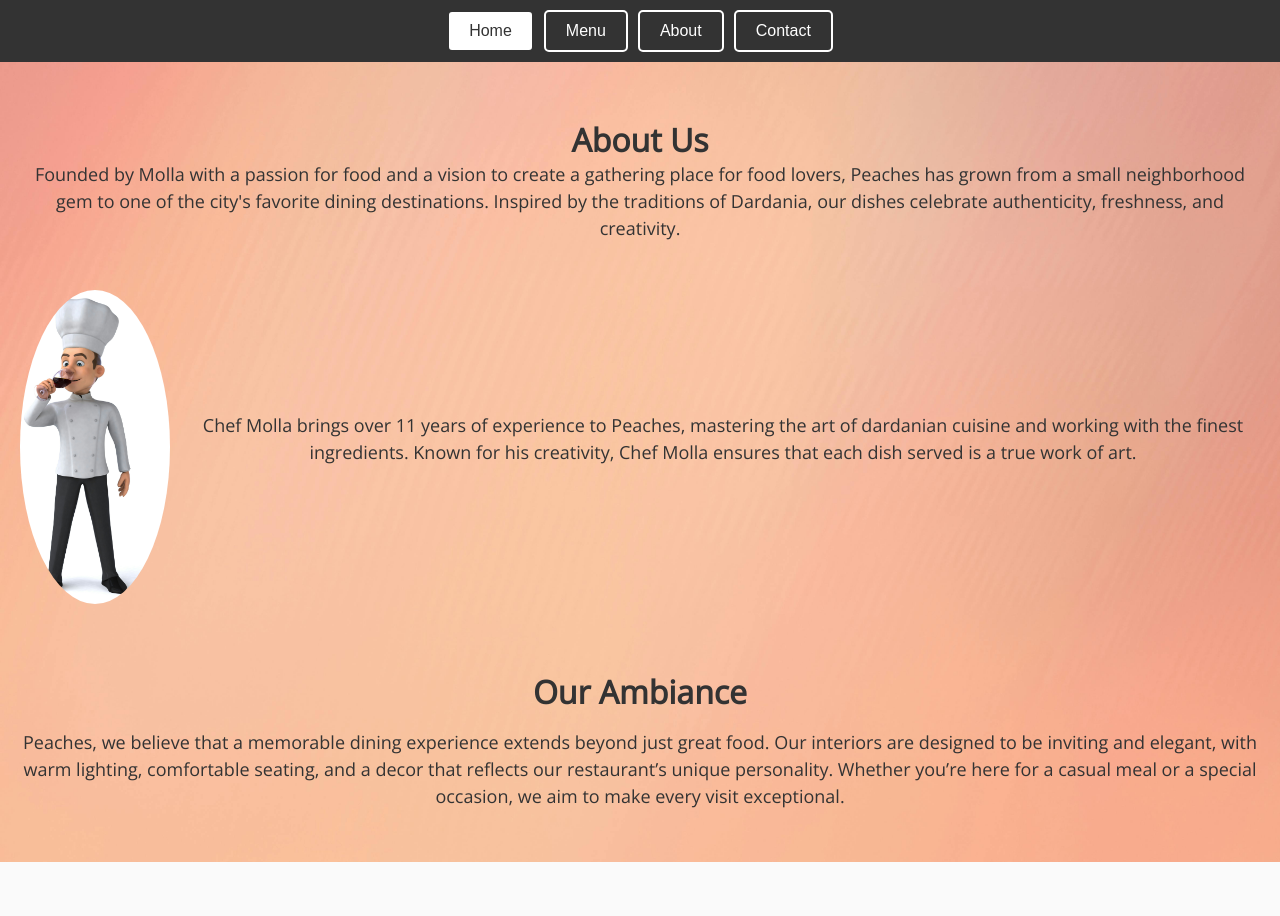
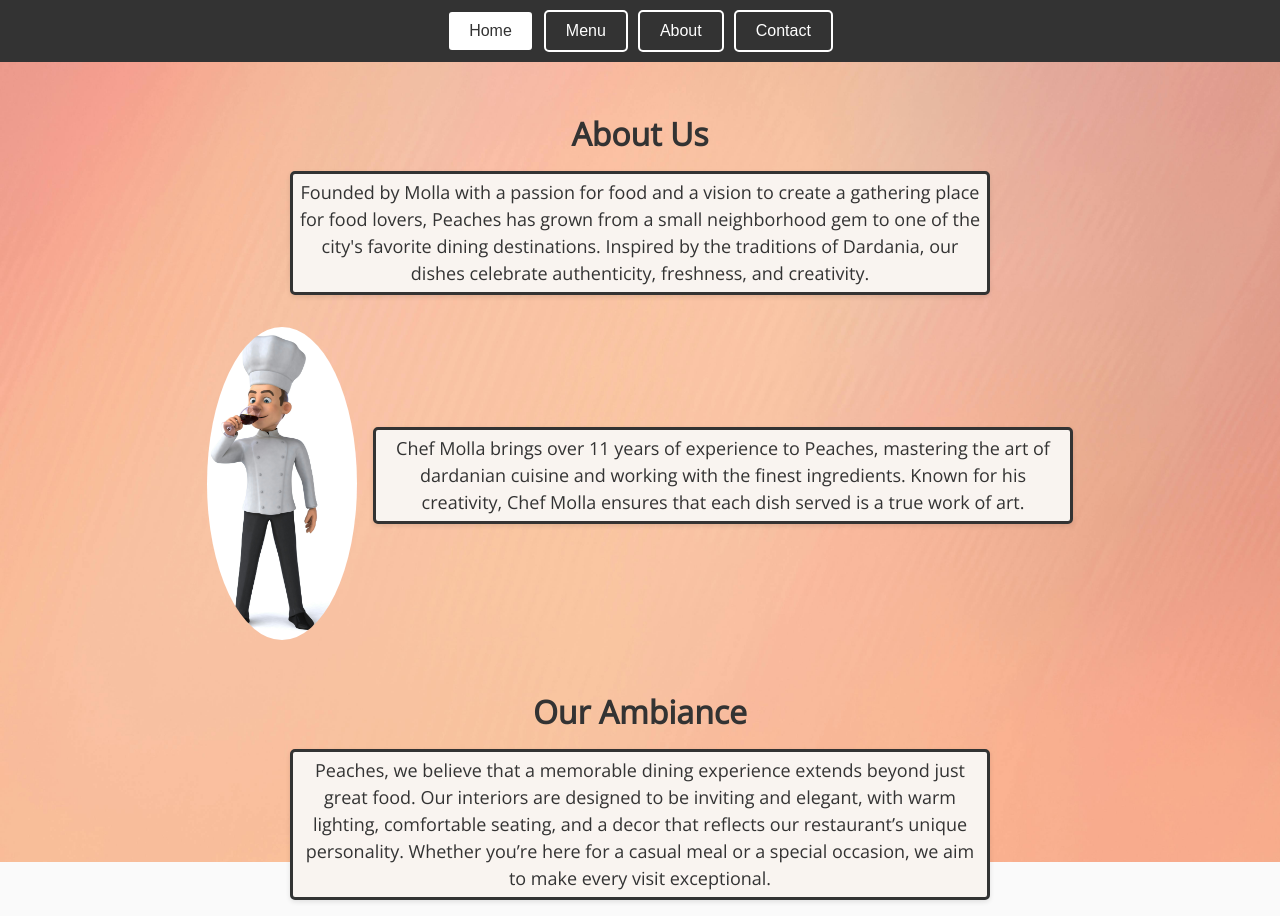
Before and after one commit to daliduraku/js-restaurant-page, a website built with webpack: page src/template.html in a window 1280 px wide. Both pictures are taken after a click on the button "About". Before the commit the page ends 862 px from the top, so only its background shows below. Built offline with nearby package versions, Linux system fonts and the light colour scheme.

```diff
--- a/src/modules/about.js
+++ b/src/modules/about.js
@@ -10,7 +10,7 @@
     // creating the about section title
     const about = document.createElement('div');
     about.classList.add('about');
-    const aboutTitle = document.createElement('h1');
+    const aboutTitle = document.createElement('h2');
     aboutTitle.textContent = "About Us";
     const welcome = document.createElement('p');
     welcome.textContent = "Founded by Molla with a passion for food and a vision to create a gathering place for food lovers, Peaches has grown from a small neighborhood gem to one of the city's favorite dining destinations. Inspired by the traditions of Dardania, our dishes celebrate authenticity, freshness, and creativity.";
--- a/src/styles.css
+++ b/src/styles.css
@@ -145,10 +145,10 @@
     height: 100vh;
     width: 100vw;
     text-align: center;
-    padding: 20px;
     display: flex;
     flex-direction: column;
     justify-content: space-evenly;
+    align-items: center;
 
 }
 
@@ -161,6 +161,12 @@
 .aboutMain p {
     line-height: 1.5;
     margin-bottom: 1rem;
+    max-width: 700px;
+    background-color: #f9f4f0;
+    border: solid #333;
+    border-radius: 5px;
+    box-shadow: 0 2px 5px rgba(0, 0, 0, 0.1);
+    padding: 5px;
 }
 
 .chef-container {
```
